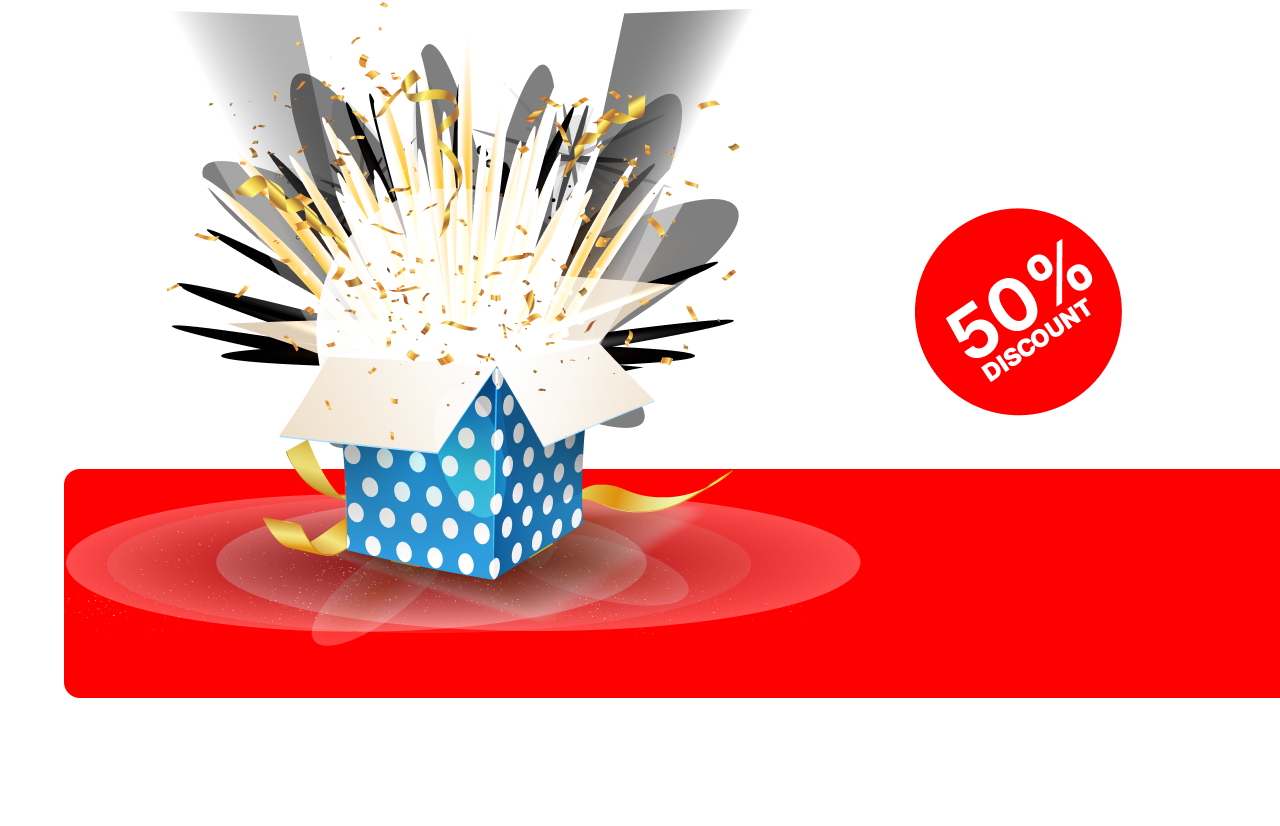
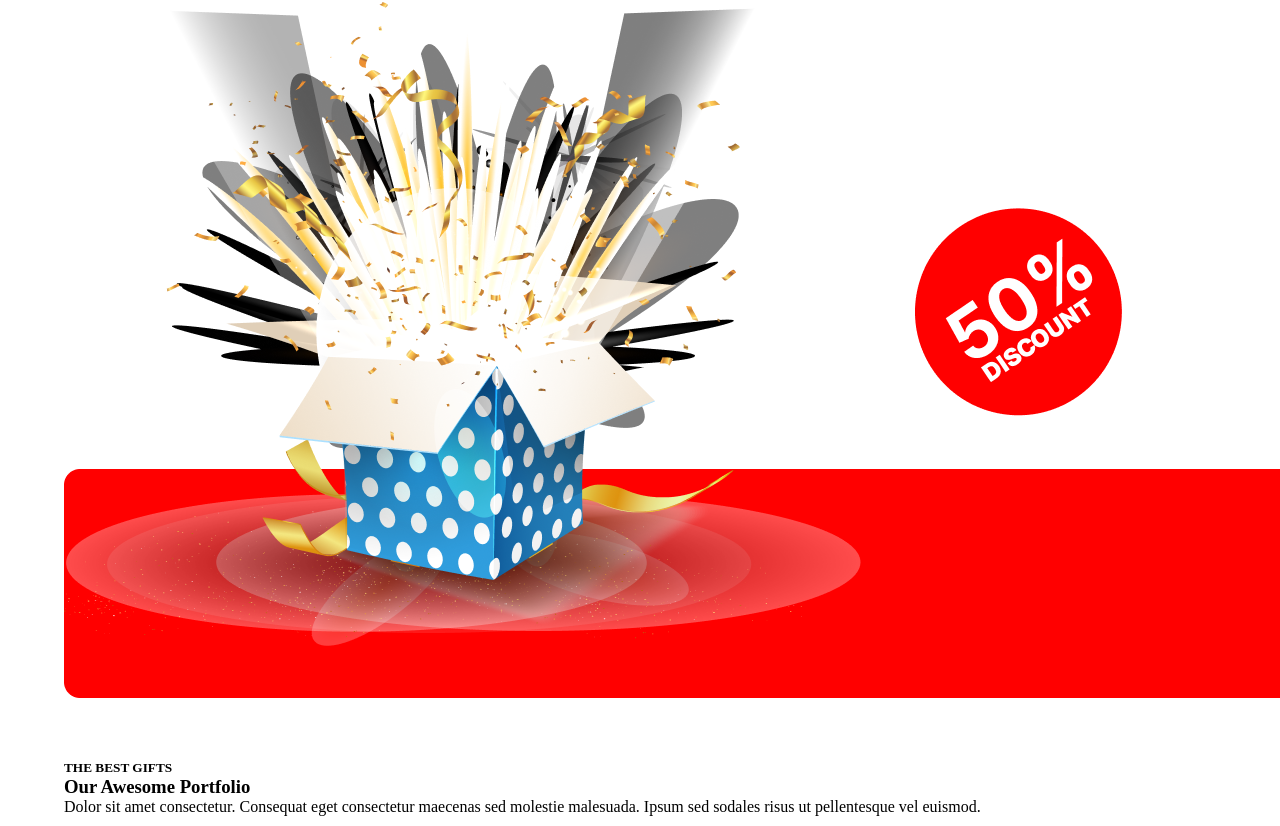
Before and after one commit to wdshadhin/new-year-projects, a plain HTML site: page index.html in a window 1280 px wide. Shown: the part 3374-4200 px from the top of the page. Before the commit the page ends 4144 px from the top, so only its background shows below. Drawn offline with Linux system fonts and the light colour scheme.

Commit message:
second-commit

```diff
--- a/index.html
+++ b/index.html
@@ -80,6 +80,11 @@
         </div>
     </div>
 </section>
+<section class="protfolio">
+    <h5>THE BEST GIFTS</h5>
+    <h3>Our Awesome Portfolio </h3>
+    <p>Dolor sit amet consectetur. Consequat eget consectetur maecenas sed molestie malesuada. Ipsum sed sodales risus ut pellentesque vel euismod. </p>
+</section>
 
 
 </body>
```
